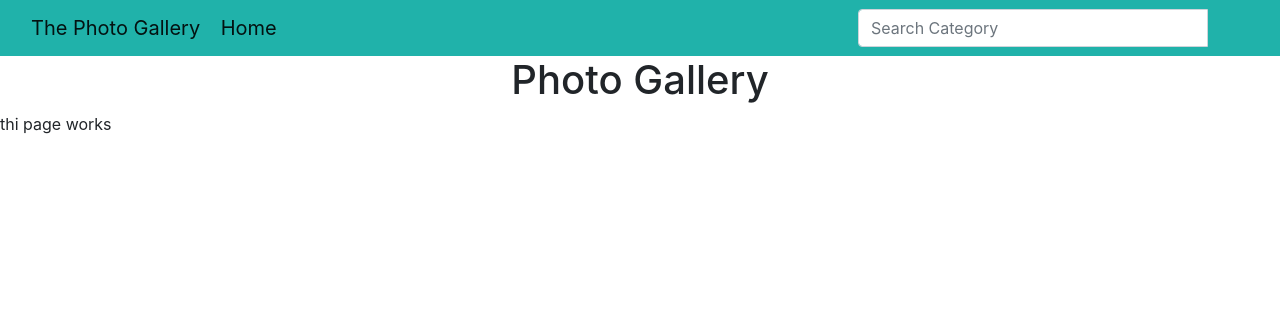
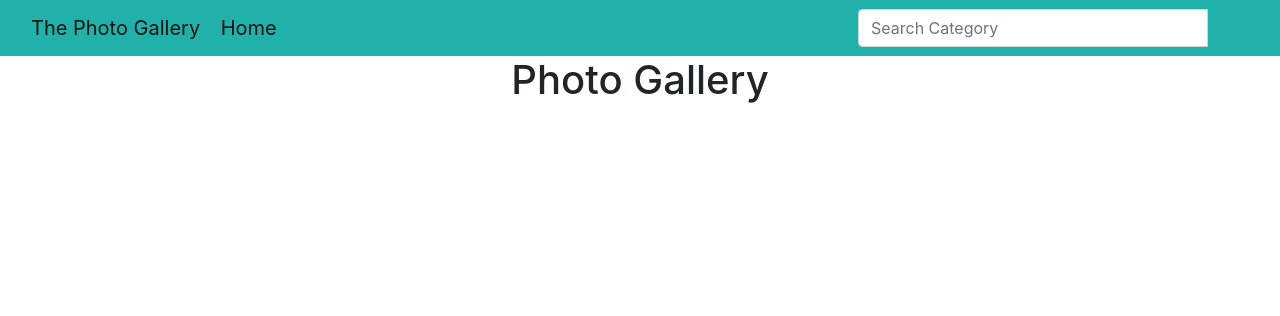
Before and after one commit to wilbrone/PhotoGallery, a Django app: template photos/templates/all-pics/location.html in a window 1280 px wide. Shown: the top 316 px of the page. Run offline with Django 3.2, Linux system fonts and the light colour scheme; the template is opened without the code that fills it, so the values that code supplies are empty; some libraries are stand-ins or nearby versions.

```diff
--- a/photos/templates/all-pics/location.html
+++ b/photos/templates/all-pics/location.html
@@ -2,10 +2,6 @@
 
 {% block content %}
 {{block.super}}
-
-<p>
-    thi page works
-</p>
 {% for images in pics_by_location %}
 <div>
     {{ images.title }}
```
